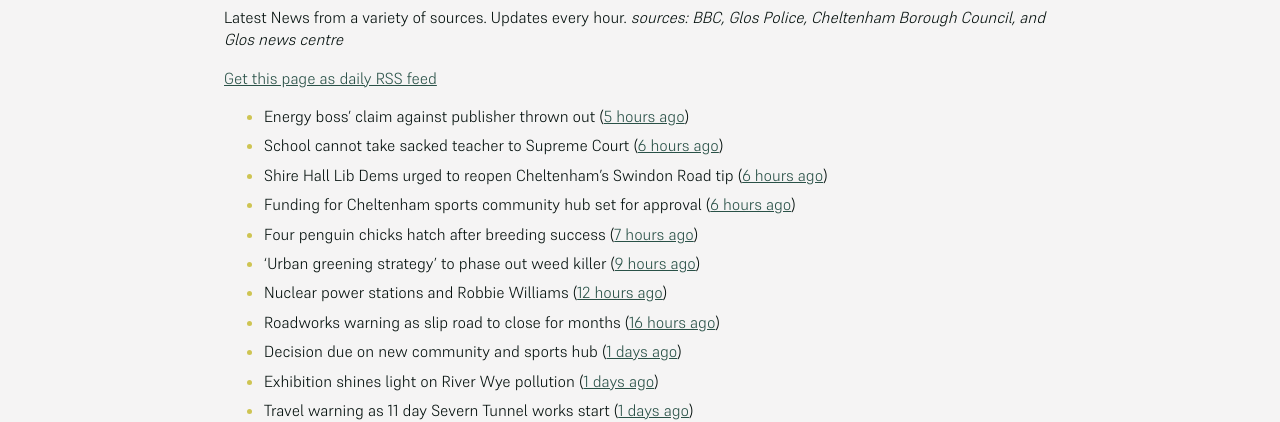
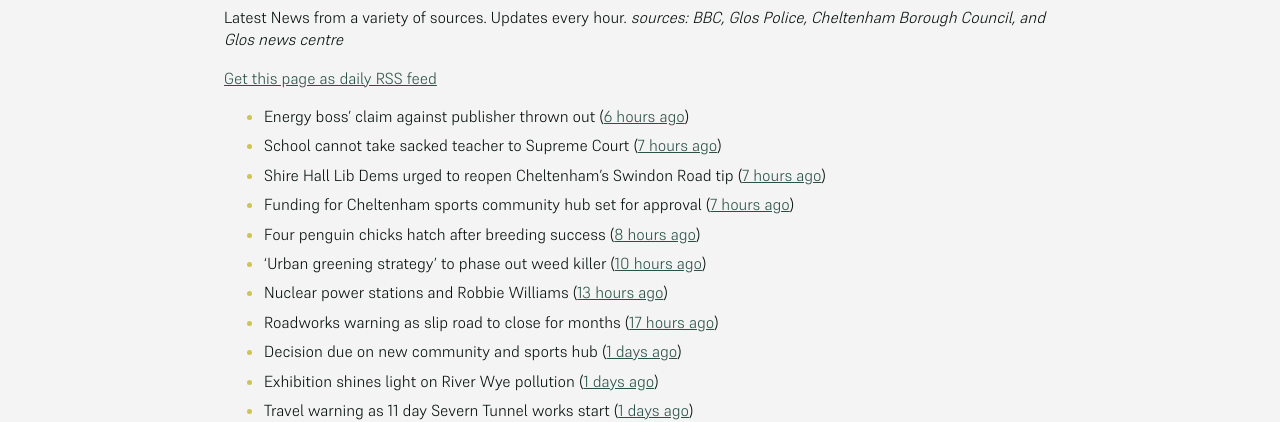
Before and after one commit to mat-0/cheltenham-open-data, a Jekyll site: the page built from _pages/news.md, in a window 1280 px wide. Shown: the part 267-689 px from the top of the page. Built offline with Jekyll 4.4.1, drawn with Linux system fonts in a browser that asks for light colours; some of the changed text lies outside the part shown.

Commit message:
Updated 2025-06-09 22:58:05

```diff
--- a/_pages/news.md
+++ b/_pages/news.md
@@ -12,14 +12,14 @@ _sources: BBC, Glos Police, Cheltenham Borough Council, and Glos news centre_
 [Get this page as daily RSS feed](/daily.rss)
 
 <!-- news_marker starts -->
-- Energy boss' claim against publisher thrown out ([5 hours ago](https://www.bbc.com/news/articles/c9918ek3y4go))
-- School cannot take sacked teacher to Supreme Court ([6 hours ago](https://www.bbc.com/news/articles/cn7zn077nd4o))
-- Shire Hall Lib Dems urged to reopen Cheltenham’s Swindon Road tip ([6 hours ago](https://gloucesternewscentre.co.uk/shire-hall-lib-dems-urged-to-reopen-cheltenhams-swindon-road-tip/))
-- Funding for Cheltenham sports community hub set for approval ([6 hours ago](https://gloucesternewscentre.co.uk/funding-for-cheltenham-sports-community-hub-set-for-approval/))
-- Four penguin chicks hatch after breeding success ([7 hours ago](https://www.bbc.com/news/articles/ce39qxx818jo))
-- 'Urban greening strategy' to phase out weed killer ([9 hours ago](https://www.bbc.com/news/articles/c201jv8v311o))
-- Nuclear power stations and Robbie Williams ([12 hours ago](https://www.bbc.com/news/articles/cy4ekkyej0ko))
-- Roadworks warning as slip road to close for months ([16 hours ago](https://www.bbc.com/news/articles/c308j6d7ngno))
+- Energy boss' claim against publisher thrown out ([6 hours ago](https://www.bbc.com/news/articles/c9918ek3y4go))
+- School cannot take sacked teacher to Supreme Court ([7 hours ago](https://www.bbc.com/news/articles/cn7zn077nd4o))
+- Shire Hall Lib Dems urged to reopen Cheltenham’s Swindon Road tip ([7 hours ago](https://gloucesternewscentre.co.uk/shire-hall-lib-dems-urged-to-reopen-cheltenhams-swindon-road-tip/))
+- Funding for Cheltenham sports community hub set for approval ([7 hours ago](https://gloucesternewscentre.co.uk/funding-for-cheltenham-sports-community-hub-set-for-approval/))
+- Four penguin chicks hatch after breeding success ([8 hours ago](https://www.bbc.com/news/articles/ce39qxx818jo))
+- 'Urban greening strategy' to phase out weed killer ([10 hours ago](https://www.bbc.com/news/articles/c201jv8v311o))
+- Nuclear power stations and Robbie Williams ([13 hours ago](https://www.bbc.com/news/articles/cy4ekkyej0ko))
+- Roadworks warning as slip road to close for months ([17 hours ago](https://www.bbc.com/news/articles/c308j6d7ngno))
 - Decision due on new community and sports hub ([1 days ago](https://www.bbc.com/news/articles/cy4k5kv0v2go))
 - Exhibition shines light on River Wye pollution ([1 days ago](https://www.bbc.com/news/articles/c62814zl1q5o))
 - Travel warning as 11 day Severn Tunnel works start ([1 days ago](https://www.bbc.com/news/articles/c5yk6z54e2zo))
@@ -45,8 +45,8 @@ _sources: BBC, Glos Police, Cheltenham Borough Council, and Glos news centre_
 - ‘Ironic’ 131 Promenade precedent being used for Pittville Pump Room cafe plans ([7 days ago](https://gloucesternewscentre.co.uk/ironic-131-promenade-precedent-being-used-for-pittville-pump-room-cafe-plans/))
 - Airport chief rejects claims ‘flight schools are being pushed away and business is being run down for housing’ ([7 days ago](https://gloucesternewscentre.co.uk/airport-chief-rejects-claims-flight-schools-are-being-pushed-away-and-business-is-being-run-down-for-housing/))
 - Major development near Cheltenham ‘will provide 4000 much-needed homes’ ([8 days ago](https://gloucesternewscentre.co.uk/major-development-near-cheltenham-will-provide-4000-much-needed-homes/))
-- GALLERY: Saturday at Wychwood Festival 2025 ([8 days ago](https://gloucesternewscentre.co.uk/gallery-saturday-at-wychwood-festival-2025/))
-- GALLERY: Friday at Wychwood Festival 2025 ([9 days ago](https://gloucesternewscentre.co.uk/gallery-friday-at-wychwood-festival-2025/))
+- GALLERY: Saturday at Wychwood Festival 2025 ([9 days ago](https://gloucesternewscentre.co.uk/gallery-saturday-at-wychwood-festival-2025/))
+- GALLERY: Friday at Wychwood Festival 2025 ([10 days ago](https://gloucesternewscentre.co.uk/gallery-friday-at-wychwood-festival-2025/))
 - A joint statement about Elms Park ([11 days ago](https://www.cheltenham.gov.uk/news/article/3015/a_joint_statement_about_elms_park))
 - Huge M5 ‘dormitory town’ for almost 9000 people near Cheltenham gets the green light ([11 days ago](https://gloucesternewscentre.co.uk/huge-m5-dormitory-town-for-almost-9000-people-near-cheltenham-gets-the-green-light/))
 - Elms Park development clears first hurdle ([11 days ago](https://gloucesternewscentre.co.uk/elms-park-development-clears-first-hurdle/))
```
Also changed, not shown: _data/flood.json (+5 -69 lines), index.md (+4 -4 lines).
